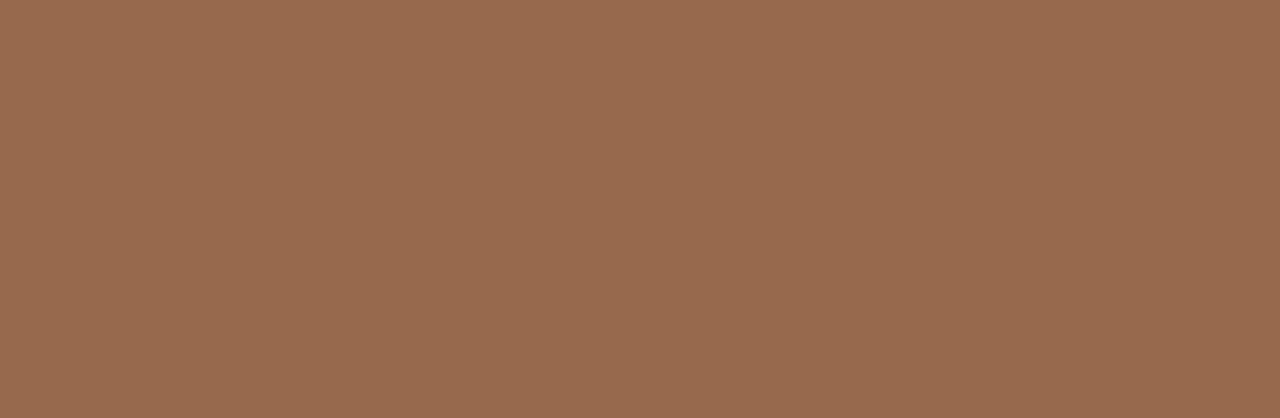
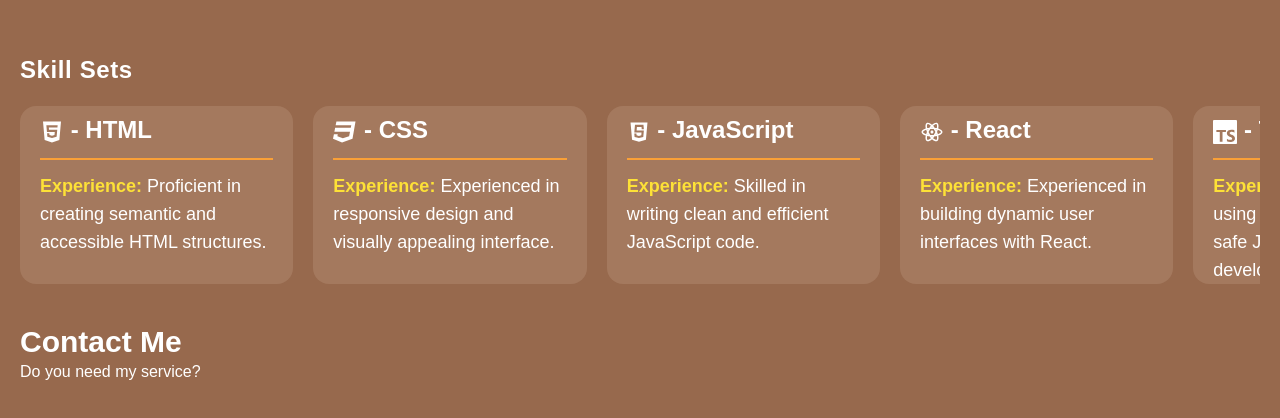
Before and after one commit to tijesunimi-5/dev-tijesunimi, a Next.js app: page / in a window 1280 px wide. Shown: the part 2650-3068 px from the top of the page. Before the commit the page ends 2744 px from the top, so only its background shows below. Built offline with nearby package versions, Linux system fonts and the light colour scheme.

Commit message:
improved

```diff
--- a/app/globals.css
+++ b/app/globals.css
@@ -1,7 +1,8 @@
 @import "tailwindcss";
 
 :root {
-  --background: #97694D;
+  --background: #97694d;
+  /* --background: #424F55; */
   --foreground: #ffffff;
 }
 
@@ -36,7 +37,7 @@
 }
 
 .profile-overlay {
-  background: rgba(0, 0, 0, 0.1)
+  background: rgba(0, 0, 0, 0.1);
 }
 
 /* typewriter.css */
@@ -58,7 +59,8 @@
 }
 
 @keyframes blink {
-  from, to {
+  from,
+  to {
     border-color: transparent;
   }
   50% {
@@ -71,6 +73,15 @@
   position: absolute;
 }
 
+.drop {
+  background: rgba(255, 255, 255, 0.43);
+  border-radius: 16px;
+  box-shadow: 0 4px 30px rgba(0, 0, 0, 0.1);
+  backdrop-filter: blur(2.7px);
+  -webkit-backdrop-filter: blur(2.7px);
+  border: 1px solid rgba(255, 255, 255, 0.73);
+}
+
 /*
 #FDE137
 */
--- a/app/page.tsx
+++ b/app/page.tsx
@@ -10,6 +10,8 @@
 import { ScrollTrigger } from "gsap/ScrollTrigger";
 import {useEffect} from 'react'
 import ProjectSection from "@/components/ProjectSection";
+import Skillset from "@/components/Skillset";
+import ContactSection from "@/components/ContactSection";
 
 gsap.registerPlugin(ScrollTrigger)
 
@@ -163,6 +165,10 @@
       <AboutSection />
 
       <ProjectSection />
+
+      <Skillset />
+
+      <ContactSection />
     </section>
   );
 }
--- a/components/AboutSection.tsx
+++ b/components/AboutSection.tsx
@@ -112,7 +112,7 @@
         </p>
 
         <div className="hash mt-5 grid grid-cols-2 gap-3 md:grid-cols-3 w-[310px] lg:w-[460px]">
-          <div className="bg-[#a4795e] text-[#FDE137] py-1 px-3 rounded-2xl">#StunningVisuals</div>
+          <div className="bg-[#C] text-[#FDE137] py-1 px-3 rounded-2xl">#StunningVisuals</div>
           <div className="bg-[#a4795e] text-[#FDE137] py-1 px-3 rounded-2xl">#CodeWizard</div>
           <div className="bg-[#a4795e] text-[#FDE137] py-1 px-3 rounded-2xl">#ProblemCrusher</div>
         </div>
--- /dev/null
+++ b/components/ContactSection.tsx
@@ -0,0 +1,16 @@
+'use client'
+import React from 'react'
+
+const ContactSection = () => {
+  return (
+    <section className='px-5 pt-5'>
+      <h1 className='text-3xl font-bold'>Contact Me</h1>
+
+      <div>
+        <p>Do you need my service?</p>
+      </div>
+    </section>
+  )
+}
+
+export default ContactSection
--- a/components/ProjectSection.tsx
+++ b/components/ProjectSection.tsx
@@ -185,35 +185,35 @@
     }
   };
 
-  useEffect(() => {
-    // kill old triggers before re-creating
-    ScrollTrigger.getAll().forEach(trigger => trigger.kill());
+  // useEffect(() => {
+  //   // kill old triggers before re-creating
+  //   ScrollTrigger.getAll().forEach(trigger => trigger.kill());
 
-    gsap.utils.toArray<HTMLElement>('.project-card').forEach((card) => {
-      gsap.fromTo(
-        card,
-        { opacity: 0, y: 50 },
-        {
-          opacity: 1,
-          y: 0,
-          duration: 0.8,
-          ease: 'power3.out',
-          scrollTrigger: {
-            trigger: card,
-            start: 'top 85%',
-            end: 'bottom 15%',
-            toggleActions: 'play none none reverse',
-            markers: false,
-          },
-        }
-      )
-    });
+  //   gsap.utils.toArray<HTMLElement>('.project-card').forEach((card) => {
+  //     gsap.fromTo(
+  //       card,
+  //       { opacity: 0, y: 50 },
+  //       {
+  //         opacity: 1,
+  //         y: 0,
+  //         duration: 0.8,
+  //         ease: 'power3.out',
+  //         scrollTrigger: {
+  //           trigger: card,
+  //           start: 'top 85%',
+  //           end: 'bottom 15%',
+  //           toggleActions: 'play none none reverse',
+  //           markers: false,
+  //         },
+  //       }
+  //     )
+  //   });
 
-    return () => {
-      // cleanup when component unmounts or projects change
-      ScrollTrigger.getAll().forEach(trigger => trigger.kill());
-    };
-  }, [filteredProjects]);
+  //   return () => {
+  //     // cleanup when component unmounts or projects change
+  //     ScrollTrigger.getAll().forEach(trigger => trigger.kill());
+  //   };
+  // }, [filteredProjects]);
 
 
   return (
--- /dev/null
+++ b/components/Skillset.tsx
@@ -0,0 +1,118 @@
+'use client'
+import React from 'react'
+import { DiJavascript, DiMongodb } from 'react-icons/di'
+import { FaCss3, FaHtml5, FaNodeJs, FaPython } from 'react-icons/fa'
+import { RiNextjsLine, RiReactjsLine, RiTailwindCssLine } from 'react-icons/ri'
+import { SiScikitlearn, SiTypescript } from 'react-icons/si'
+
+const Skillset = () => {
+  const skills = [
+    {
+      name: 'HTML',
+      level: 'Advanced',
+      description: 'Proficient in creating semantic and accessible HTML structures.',
+      rating: 90,
+      icon: <FaHtml5 className='inline' />
+    },
+    {
+      name: 'CSS',
+      level: 'Advanced',
+      description: 'Experienced in responsive design and visually appealing interface.',
+      rating: 80,
+      icon: <FaCss3 className='inline' />
+    },
+    {
+      name: 'JavaScript',
+      level: 'Intermediate',
+      description: 'Skilled in writing clean and efficient JavaScript code.',
+      rating: 78,
+      icon: <DiJavascript className='inline' />
+    },
+    {
+      name: 'React',
+      level: 'Intermediate',
+      description: 'Experienced in building dynamic user interfaces with React.',
+      rating: 75,
+      icon: <RiReactjsLine className='inline' />
+    },
+    {
+      name: 'TypeScript',
+      level: 'Intermediate',
+      description: 'Proficient in using TypeScript for type-safe JavaScript development.',
+      rating: 70,
+      icon: <SiTypescript className='inline' />
+    },
+    {
+      name: 'Next.js',
+      level: 'Intermediate',
+      description: 'Experienced in building server-rendered applications with Next.js.',
+      rating: 82,
+      icon: <RiNextjsLine className='inline' />
+    },
+    {
+      name: 'Tailwind CSS',
+      level: 'Intermediate',
+      description: 'Skilled in using Tailwind CSS for utility-first styling.',
+      rating: 85,
+      icon: <RiTailwindCssLine className='inline' />
+    },
+    {
+      name: 'Node.js',
+      level: 'beginner',
+      description: 'Familiar with building server-side applications using Node.js.',
+      rating: 50,
+      icon: <FaNodeJs className='inline' />
+    },
+    {
+      name: "Express.js",
+      level: 'beginner',
+      description: 'Basic understanding of building web applications with Express.js.',
+      rating: 50,
+      icon: null
+    },
+    {
+      name: 'MongoDB',
+      level: 'intermediate',
+      description: 'Familiar with NoSQL databases and basic CRUD operations in MongoDB.',
+      icon: <DiMongodb className='inline' />
+    },
+    {
+      name: 'Python',
+      level: 'beginner',
+      description: 'Basic knowledge of Python programming and scripting.',
+      rating: 50,
+      icon: <FaPython className='inline' />
+    },
+    {
+      name: 'scikit-learn',
+      level: 'beginner',
+      description: 'Familiar with machine learning concepts and basic usage of scikit-learn library.',
+      rating: 50,
+      icon: <SiScikitlearn className='inline' />
+    },
+  ]
+  return (
+    <section className='skillset px-5'>
+      <div>
+        <h1 className='text-2xl font-bold tracking-wide'>Skill Sets</h1>
+
+        <div className=" overflow-x-scroll gap-5 py-5 scrollbar-hidden">
+          <div className="w-[3500px] flex gap-5">
+            {skills.map((skill, index) => (
+              <div key={index} className="skill-card bg-[#a4795e] px-5 rounded-2xl flex flex-col gap-3 w-[300px]">
+                <h1 className="skill-icon text-2xl font-bold text-[#ffffff] inline pt-2">
+                  {skill.icon} - {skill.name}
+                </h1>
+                <hr className='border border-[#FAA037]' />
+                <p className='text-lg'><b className='text-[#FDE137]'>Experience:</b> {skill.description}</p>
+              </div>
+            ))}
+          </div>
+
+        </div>
+      </div>
+    </section>
+  )
+}
+
+export default Skillset
```
